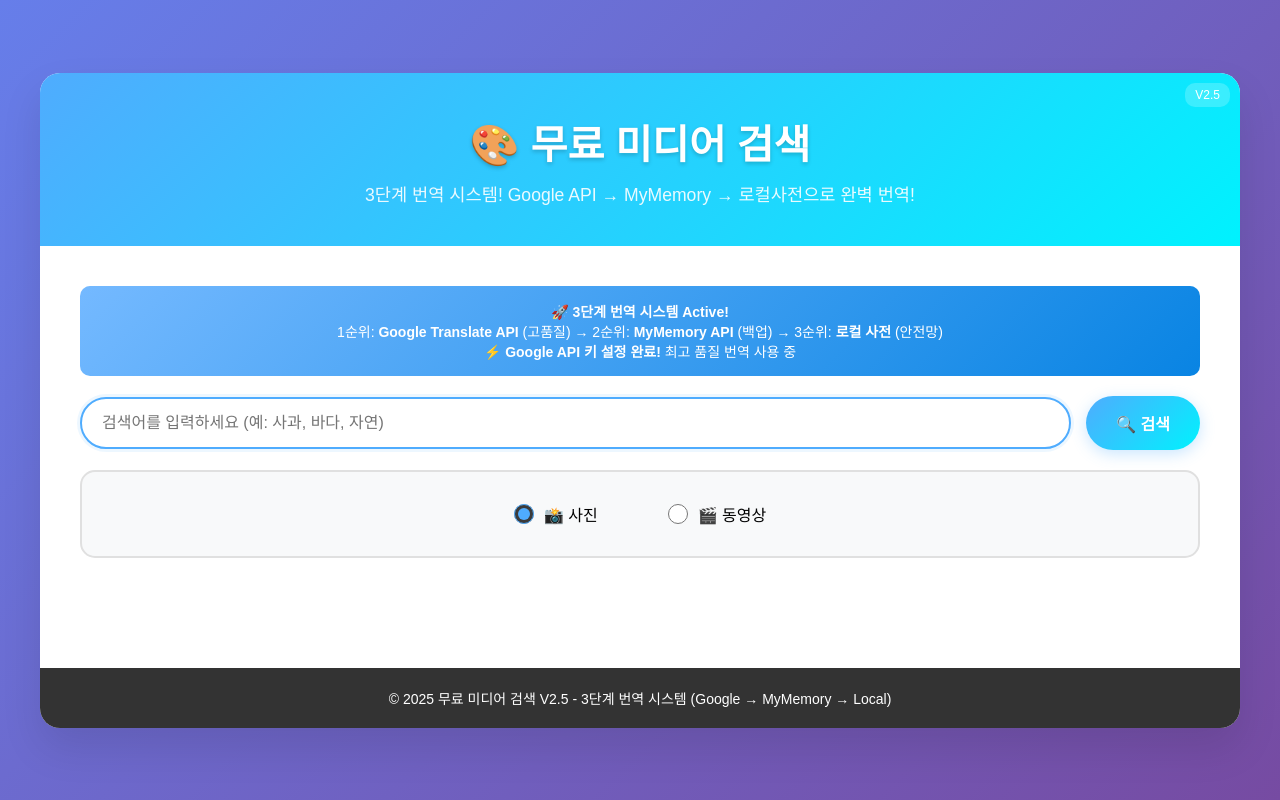
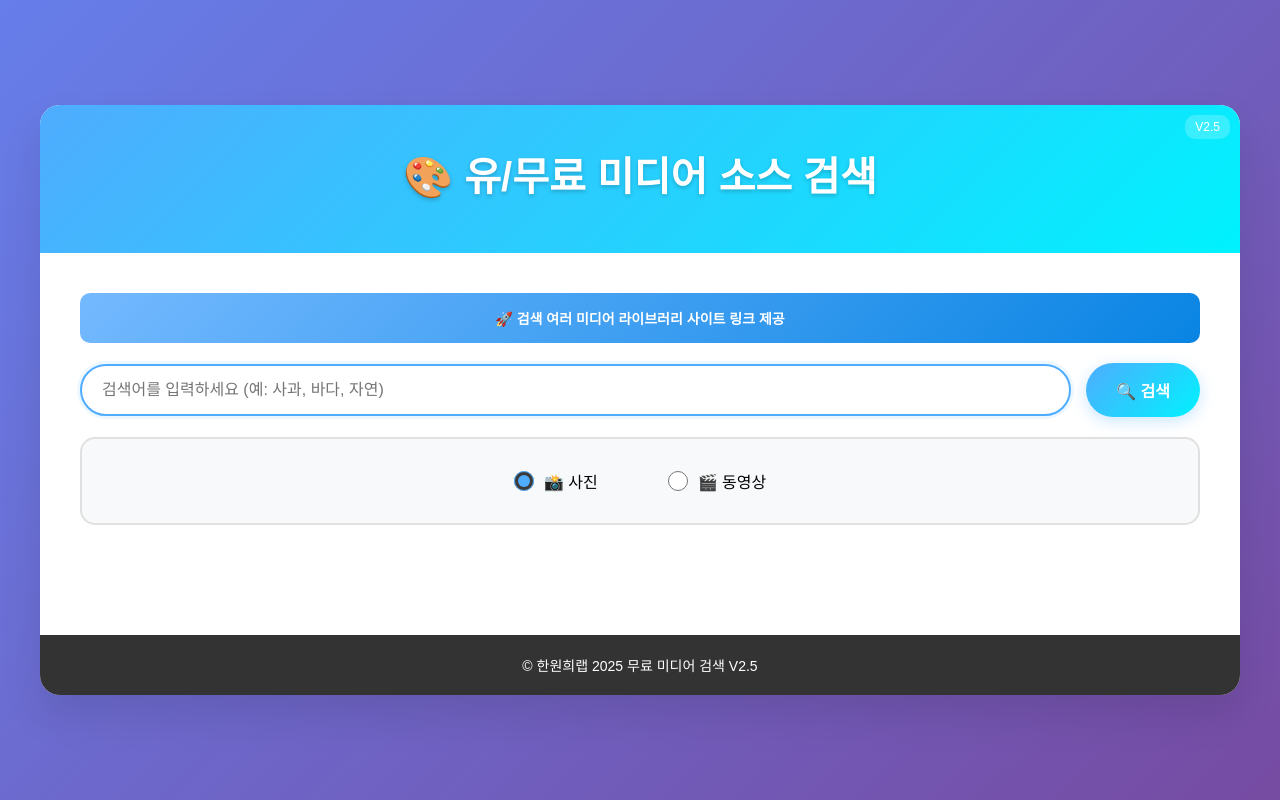
Before and after one commit to KAKNAKIAK/freemediasearch, a plain HTML site: page index.html in a window 1280 px wide. Drawn offline with Linux system fonts and the light colour scheme.

Commit message:
Update index.html

```diff
--- a/index.html
+++ b/index.html
@@ -337,18 +337,13 @@
     <div class="container">
         <div class="header">
             <div class="version-info">V2.5</div>
-            <h1>🎨 무료 미디어 검색</h1>
-            <p>3단계 번역 시스템! Google API → MyMemory → 로컬사전으로 완벽 번역!</p>
-        </div>
+            <h1>🎨 유/무료 미디어 소스 검색</h1>
+              </div>
 
         <div class="search-section">
-            <!-- 3단계 번역 시스템 안내 -->
-            <div style="background: linear-gradient(135deg, #74b9ff 0%, #0984e3 100%); color: white; padding: 15px; border-radius: 10px; margin-bottom: 20px; text-align: center; font-size: 14px;">
-                <strong>🚀 3단계 번역 시스템 Active!</strong><br>
-                1순위: <strong>Google Translate API</strong> (고품질) →
-                2순위: <strong>MyMemory API</strong> (백업) →
-                3순위: <strong>로컬 사전</strong> (안전망)<br>
-                ⚡ <strong>Google API 키 설정 완료!</strong> 최고 품질 번역 사용 중
+                       <div style="background: linear-gradient(135deg, #74b9ff 0%, #0984e3 100%); color: white; padding: 15px; border-radius: 10px; margin-bottom: 20px; text-align: center; font-size: 14px;">
+                <strong>🚀 검색 여러 미디어 라이브러리 사이트 링크 제공 </strong><br>
+
             </div>
 
             <div class="search-container">
@@ -379,7 +374,7 @@
         </div>
 
         <div class="footer">
-            <p>© 2025 무료 미디어 검색 V2.5 - 3단계 번역 시스템 (Google → MyMemory → Local)</p>
+            <p>© 한원희랩 2025 무료 미디어 검색 V2.5</p>
         </div>
     </div>
 
```
